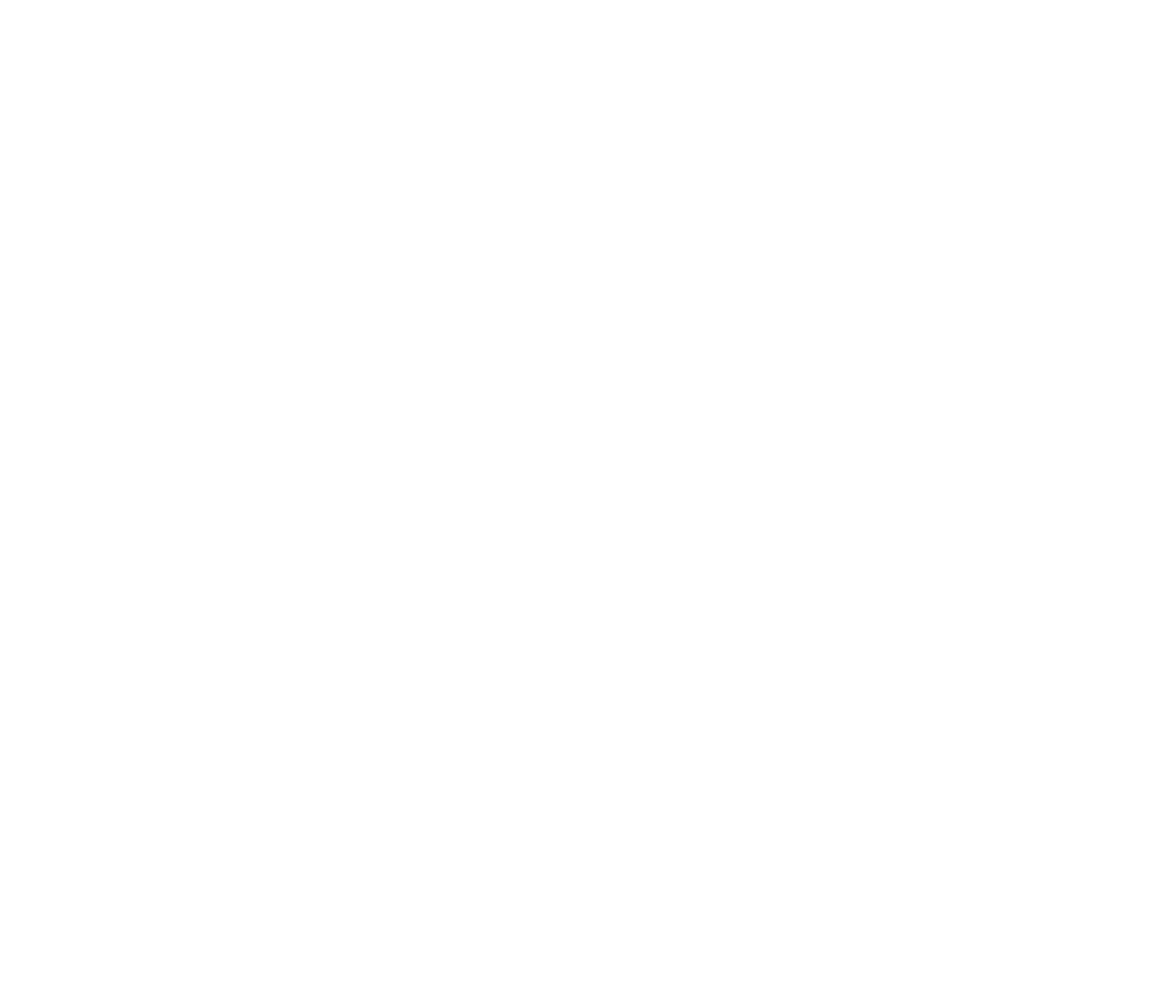
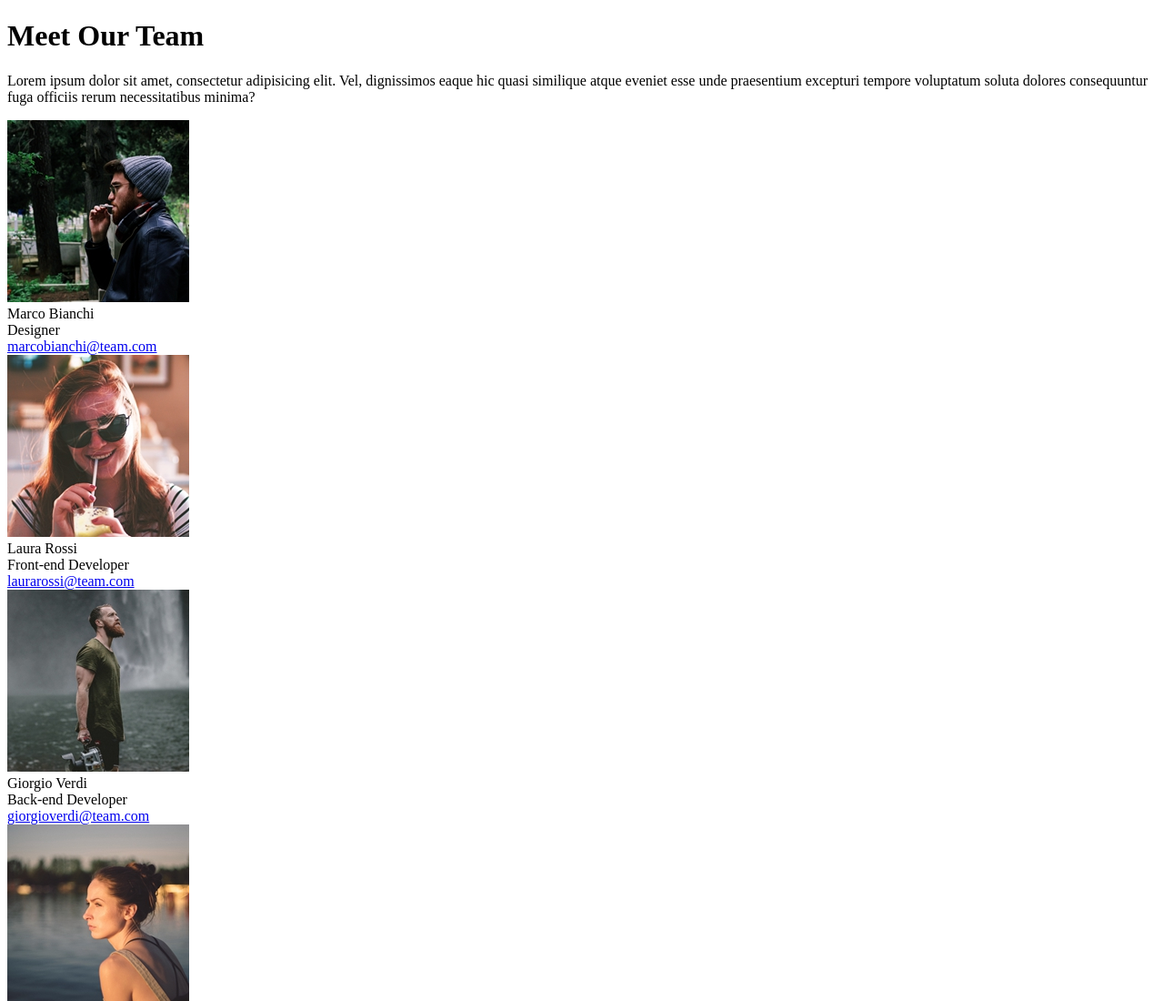
Before and after one commit to IreneCaiazzo/html-css-float-cards, a plain HTML site: page index.html in a window 1280 px wide. Shown: the top 1100 px of the page at 91% size. Before the commit the page ends 800 px from the top, so only its background shows below. Drawn offline with Linux system fonts and the light colour scheme.

Commit message:
basic structure

```diff
--- a/index.html
+++ b/index.html
@@ -4,9 +4,64 @@
     <meta charset="UTF-8">
     <meta http-equiv="X-UA-Compatible" content="IE=edge">
     <meta name="viewport" content="width=device-width, initial-scale=1.0">
-    <title>Document</title>
+    <title>Meet Our Team</title>
 </head>
+
 <body>
 
+    <header>
+
+        <h1>Meet Our Team</h1>
+
+        <p>Lorem ipsum dolor sit amet, consectetur adipisicing elit. Vel, dignissimos eaque hic quasi similique atque eveniet esse unde praesentium excepturi tempore voluptatum soluta dolores consequuntur fuga officiis rerum necessitatibus minima?</p>
+
+    </header>
+
+    <main>
+
+        <div>
+            <img src="img/male1.png" alt="">
+            <div>Marco Bianchi</div>
+            <div>Designer</div>
+            <div><a href="#">marcobianchi@team.com</a></div>
+        </div>
+
+        <div>
+            <img src="img/female1.png" alt="">
+            <div>Laura Rossi</div>
+            <div>Front-end Developer</div>
+            <div><a href="#">laurarossi@team.com</a></div>
+        </div>
+
+        <div>
+            <img src="img/male2.png" alt="">
+            <div>Giorgio Verdi</div>
+            <div>Back-end Developer</div>
+            <div><a href="#">giorgioverdi@team.com</a></div>
+        </div>
+
+        <div>
+            <img src="img/female2.png" alt="">
+            <div>Marta Ipsum</div>
+            <div>SEO Specialist</div>
+            <div><a href="#">martaipsum@team.com</a></div>
+        </div>
+
+        <div>
+            <img src="img/male3.png" alt="">
+            <div>Roberto Lorem</div>
+            <div>Project Manager</div>
+            <div><a href="#">robertolorem@team.com</a></div>
+        </div>
+
+        <div>
+            <img src="img/female3.png" alt="">
+            <div>Daniela Amet</div>
+            <div>Analyst</div>
+            <div><a href="#">danielaamet@team.com</a></div>
+        </div>
+
+
+    </main>
 </body>
 </html>
```
